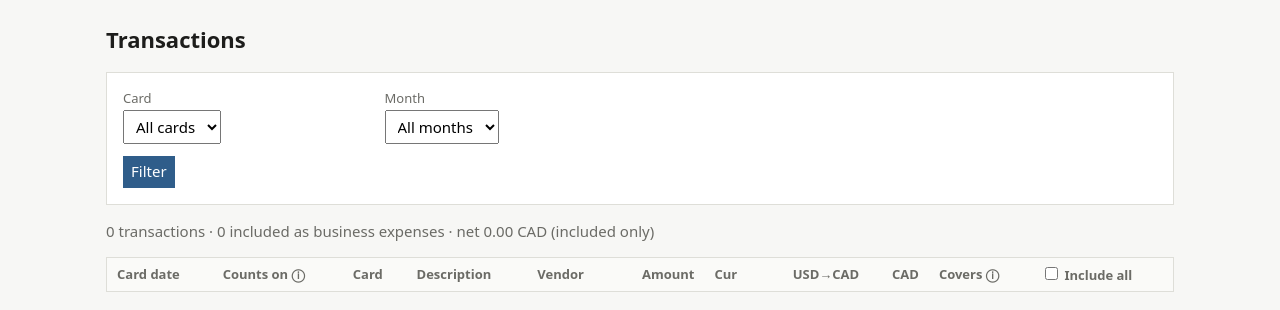
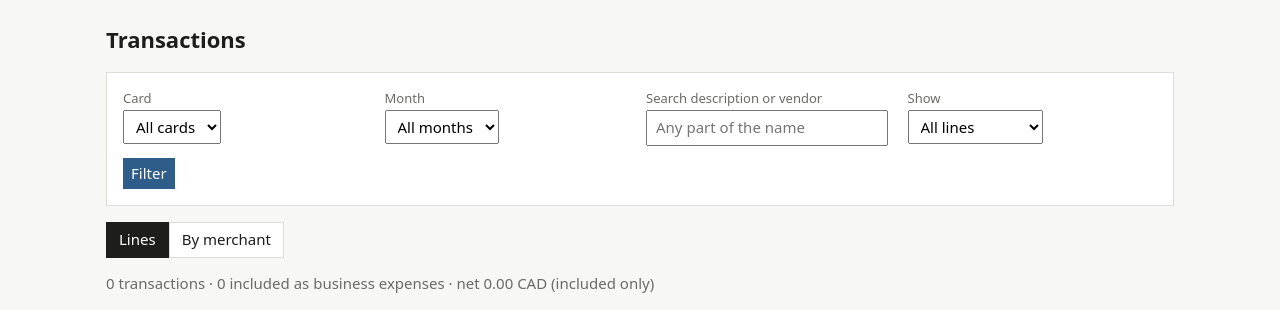
Before and after one commit to mcwnq/expense-tracking, a FastAPI app: page /transactions in a window 1280 px wide. Shown: the part 48-358 px from the top of the page. Run offline with FastAPI, Linux system fonts and the light colour scheme; data comes from the database, SQL or seed files in the repository; data that the repository does not hold is empty.

Commit message:
Bulk include/exclude: search, by-merchant view, grouped needs-a-vendor list, keep scroll position
Co-Authored-By: Claude Opus 5.5 (1M context) <noreply@anthropic.com>
Claude-Session: https://claude.ai/code/session_01MWjpfGWGN5uyBA1LvcexTr

```diff
--- a/app/main.py
+++ b/app/main.py
@@ -4,7 +4,7 @@ import csv
 import io
 from datetime import date
 from pathlib import Path
-from urllib.parse import quote
+from urllib.parse import quote, urlencode
 
 from fastapi import FastAPI, Form, Request, UploadFile
 from fastapi.responses import HTMLResponse, RedirectResponse, Response
@@ -197,7 +197,9 @@ def create_app(
         )
 
     @app.get("/transactions", response_class=HTMLResponse)
-    def transactions(request: Request, account_id: str = "", month: str = ""):
+    def transactions(
+        request: Request, account_id: str = "", month: str = "", q: str = "", show: str = "", view: str = ""
+    ):
         # The filter form sends empty strings for "All"
         account_id = int(account_id) if account_id.isdigit() else None
         sql = (
@@ -215,6 +217,12 @@ def create_app(
         if month:
             sql += " AND substr(t.tax_date, 1, 7) = ?"
             args.append(month)
+        if q.strip():
+            sql += " AND (upper(t.description) LIKE ? OR upper(coalesce(v.name, '')) LIKE ?)"
+            args += [f"%{q.strip().upper()}%"] * 2
+        if show in ("included", "excluded"):
+            sql += " AND t.excluded = ?"
+            args.append(int(show == "excluded"))
         sql += " ORDER BY t.tax_date DESC, t.id DESC"
         rows = conn.execute(sql, args).fetchall()
         accounts = conn.execute("SELECT * FROM accounts ORDER BY name").fetchall()
@@ -225,19 +233,32 @@ def create_app(
             )
         ]
         total_cad = sum(r["cad_cents"] or 0 for r in rows if not r["excluded"])
-        all_included = bool(rows) and not any(r["excluded"] for r in rows)
+        view = "merchants" if view == "merchants" else "lines"
+        here = f"/transactions?{urlencode({'account_id': account_id or '', 'month': month, 'q': q, 'show': show, 'view': view})}"
         return render(
             request,
             "transactions.html",
             rows=rows,
+            groups=vendors.group_by_merchant(rows) if view == "merchants" else [],
             accounts=accounts,
             months=months,
             account_id=account_id,
             month=month,
+            q=q,
+            show=show,
+            view=view,
+            here=here,
+            here_for=lambda v: here.replace(f"view={view}", f"view={v}"),
+            all_ids=",".join(str(r["id"]) for r in rows),
             total_cad=total_cad,
-            all_included=all_included,
+            all_included=bool(rows) and not any(r["excluded"] for r in rows),
             included_count=sum(1 for r in rows if not r["excluded"]),
         )
+
+    @app.post("/transactions/set-included")
+    def set_included_many(ids: str = Form(""), included: int = Form(1), back: str = Form("/transactions")):
+        vendors.set_included_ids(conn, [int(i) for i in ids.split(",") if i.isdigit()], bool(included))
+        return RedirectResponse(back if back.startswith("/") and not back.startswith("//") else "/transactions", status_code=303)
 
     @app.get("/formats", response_class=HTMLResponse)
     def formats(request: Request):
@@ -276,7 +297,8 @@ def create_app(
             s=vendors.summary(conn, year, only),
             show=show,
             years=vendors.years(conn) or [year],
-            unassigned=vendors.unassigned(conn, year),
+            unassigned=(unassigned := vendors.unassigned(conn, year)),
+            unassigned_groups=vendors.group_by_merchant(unassigned),
             year_end=vendors.year_end_check(conn, year),
             fx_method=fx_method,
             annual_rate=annual_rate,
@@ -331,11 +353,6 @@ def create_app(
     def covers(txn_id: int, months: str = Form(""), back: str = Form("/transactions")):
         vendors.set_service_months(conn, txn_id, int(months) if months.isdigit() else None)
         return RedirectResponse(back, status_code=303)
-
-    @app.post("/transactions/include-all")
-    def include_all(account_id: str = Form(""), month: str = Form(""), included: int = Form(1)):
-        vendors.set_included_where(conn, bool(included), int(account_id) if account_id.isdigit() else None, month or None)
-        return RedirectResponse(f"/transactions?account_id={account_id}&month={month}", status_code=303)
 
     @app.post("/accounts/{account_id}/default")
     def account_default(account_id: int, include_by_default: int = Form(1)):
--- a/app/static/style.css
+++ b/app/static/style.css
@@ -43,3 +43,9 @@ tr.excluded td { color:var(--muted); text-decoration:line-through; }
 tr.excluded td:nth-child(2), tr.excluded td:nth-child(10), tr.excluded td:last-child { text-decoration:none; }
 .card.alert { background:#fff7ec; border-color:#e9c48f; color:#7a4206; }
 h2 a.small { font-size:13px; font-weight:400; margin-left:8px; }
+details summary { cursor:pointer; font-size:13px; }
+table.lines { margin-top:6px; border:0; font-size:13px; }
+table.lines td { padding:3px 8px 3px 0; border:0; }
+table.groups > tbody > tr > td { vertical-align:top; }
+table.lines td { white-space:nowrap; }
+td.nowrap { white-space:nowrap; }
--- a/app/templates/base.html
+++ b/app/templates/base.html
@@ -20,5 +20,22 @@
 <main>
 {% block content %}{% endblock %}
 </main>
+<script>
+// Saving a change reloads the page; come back to the same scroll position instead of the top.
+try {
+  const key = "scroll:" + location.pathname + location.search;
+  const saved = sessionStorage.getItem(key);
+  if (saved !== null) {
+    sessionStorage.removeItem(key);
+    window.addEventListener("load", () => window.scrollTo(0, +saved));
+  }
+  document.addEventListener("submit", e => {
+    if (e.target.method.toLowerCase() !== "post") return;
+    const back = e.target.querySelector("input[name=back]");
+    const url = back ? new URL(back.value, location.href) : location;
+    sessionStorage.setItem("scroll:" + url.pathname + url.search, String(window.scrollY));
+  });
+} catch (err) {}
+</script>
 </body>
 </html>
--- a/app/templates/index.html
+++ b/app/templates/index.html
@@ -15,7 +15,7 @@
     <td class="num">{{ a.n }}</td>
     <td>{{ a.first or "" }}</td><td>{{ a.last or "" }}</td>
     <td><form class="inline" method="post" action="/accounts/{{ a.id }}/default">
-      <select name="include_by_default" onchange="this.form.submit()" aria-label="Default for new imports from {{ a.name }}">
+      <select name="include_by_default" onchange="this.form.requestSubmit()" aria-label="Default for new imports from {{ a.name }}">
         <option value="1" {% if a.include_by_default %}selected{% endif %}>Included</option>
         <option value="0" {% if not a.include_by_default %}selected{% endif %}>Excluded</option>
       </select></form></td>
--- a/app/templates/transactions.html
+++ b/app/templates/transactions.html
@@ -2,27 +2,67 @@
 {% block content %}
 <h1>Transactions</h1>
 <form class="card" method="get">
+  <input type="hidden" name="view" value="{{ view }}">
   <div class="grid">
     <div><label>Card</label><select name="account_id"><option value="">All cards</option>
       {% for a in accounts %}<option value="{{ a.id }}" {% if a.id == account_id %}selected{% endif %}>{{ a.name }}</option>{% endfor %}</select></div>
     <div><label>Month</label><select name="month"><option value="">All months</option>
       {% for m in months %}<option {% if m == month %}selected{% endif %}>{{ m }}</option>{% endfor %}</select></div>
+    <div><label>Search description or vendor</label><input name="q" value="{{ q }}" placeholder="Any part of the name" type="search"></div>
+    <div><label>Show</label><select name="show">
+      <option value="">All lines</option>
+      <option value="included" {% if show == "included" %}selected{% endif %}>Included only</option>
+      <option value="excluded" {% if show == "excluded" %}selected{% endif %}>Excluded only</option></select></div>
   </div>
   <button>Filter</button>
 </form>
+<div class="toolbar">
+  <div class="segmented" role="group" aria-label="View">
+    <a href="{{ here_for('lines') }}" {% if view == "lines" %}class="on" aria-current="true"{% endif %}>Lines</a><a href="{{ here_for('merchants') }}" {% if view == "merchants" %}class="on" aria-current="true"{% endif %}>By merchant</a>
+  </div>
+  {% if rows %}
+  <div>
+    {% for inc, label in [(1, "Include"), (0, "Exclude")] %}
+    <form class="inline" method="post" action="/transactions/set-included"
+      onsubmit="return confirm({{ (label ~ ' all ' ~ rows|length ~ ' transactions shown?')|tojson|forceescape }})">
+      <input type="hidden" name="ids" value="{{ all_ids }}"><input type="hidden" name="included" value="{{ inc }}">
+      <input type="hidden" name="back" value="{{ here }}">
+      <button class="secondary">{{ label }} all {{ rows|length }} shown</button></form>
+    {% endfor %}
+  </div>
+  {% endif %}
+</div>
 <p class="muted">{{ rows|length }} transactions · {{ included_count }} included as business expenses · net {{ total_cad|money }} CAD (included only)</p>
+{% if view == "merchants" %}
+<p class="muted">Lines are grouped by vendor, or by the start of the description when there's no vendor yet. Tick a merchant to include all its lines, untick to exclude them all.</p>
 <table>
-  <tr><th>Card date</th><th>Counts on <span class="muted" title="The date used for the tax year, month and USD rate. Change it if the card date is off (e.g. UTC).">ⓘ</span></th><th>Card</th><th>Description</th><th>Vendor</th><th class="num">Amount</th><th>Cur</th><th class="num">USD→CAD</th><th class="num">CAD</th><th>Covers <span class="muted" title="For a prepaid charge such as an annual subscription: the amount is spread by day over this period, so part of it can count in the next tax year.">ⓘ</span></th><th><form class="inline" method="post" action="/transactions/include-all">
-    <input type="hidden" name="account_id" value="{{ account_id or '' }}"><input type="hidden" name="month" value="{{ month or '' }}">
-    <input type="hidden" name="included" value="{{ 0 if all_included else 1 }}">
-    <label style="display:inline; color:inherit; font-size:inherit"><input type="checkbox" {% if all_included %}checked{% endif %} onchange="this.form.submit()" aria-label="Include all shown transactions"> Include all</label>
-  </form></th></tr>
+  <tr><th>Include</th><th>Merchant</th><th>Category</th><th class="num">Lines included</th><th>Dates</th><th class="num">CAD</th><th></th></tr>
+  {% for g in groups %}
+  <tr {% if not g.included %}class="excluded"{% endif %}>
+    <td><form class="inline" method="post" action="/transactions/set-included">
+      <input type="hidden" name="ids" value="{{ g.ids|join(',') }}"><input type="hidden" name="back" value="{{ here }}">
+      <input type="hidden" name="included" value="{{ 0 if g.included == g.n else 1 }}">
+      <input type="checkbox" {% if g.included == g.n %}checked{% endif %} {% if 0 < g.included < g.n %}data-mixed{% endif %}
+        onchange="this.form.requestSubmit()" aria-label="Include all {{ g.n }} lines from {{ g.label }}"></form></td>
+    <td>{{ g.label }}{% if not g.vendor %} <span class="muted">· no vendor yet, e.g. {{ g.sample }}</span>{% endif %}</td>
+    <td>{{ g.category or "" }}</td>
+    <td class="num">{{ g.included }} of {{ g.n }}</td>
+    <td class="nowrap">{{ g.first }}{% if g.last != g.first %} to {{ g.last }}{% endif %}</td>
+    <td class="num">{{ g.cad_cents|money }}</td>
+    <td class="nowrap"><a href="/transactions?{{ {'account_id': account_id or '', 'month': month, 'q': g.label, 'show': show, 'view': 'lines'}|urlencode }}">See lines</a></td>
+  </tr>
+  {% endfor %}
+</table>
+<script>document.querySelectorAll("input[data-mixed]").forEach(c => c.indeterminate = true)</script>
+{% else %}
+<table>
+  <tr><th>Card date</th><th>Counts on <span class="muted" title="The date used for the tax year, month and USD rate. Change it if the card date is off (e.g. UTC).">ⓘ</span></th><th>Card</th><th>Description</th><th>Vendor</th><th class="num">Amount</th><th>Cur</th><th class="num">USD→CAD</th><th class="num">CAD</th><th>Covers <span class="muted" title="For a prepaid charge such as an annual subscription: the amount is spread by day over this period, so part of it can count in the next tax year.">ⓘ</span></th><th>Include</th></tr>
   {% for t in rows %}
   <tr {% if t.excluded %}class="excluded"{% endif %}>
     <td>{{ t.txn_date }}</td>
     <td><form class="inline" method="post" action="/transactions/{{ t.id }}/tax-date">
-      <input type="hidden" name="back" value="/transactions?account_id={{ account_id or '' }}&month={{ month or '' }}">
-      <input type="date" name="tax_date" value="{{ t.tax_date }}" aria-label="Date this counts on" onchange="this.form.submit()"
+      <input type="hidden" name="back" value="{{ here }}">
+      <input type="date" name="tax_date" value="{{ t.tax_date }}" aria-label="Date this counts on" onchange="this.form.requestSubmit()"
         {% if t.tax_date != t.txn_date %}style="border-color:#a65d00"{% endif %}>
     </form></td>
     <td>{{ t.account }}</td><td>{{ t.description }}</td><td>{{ t.vendor or "" }}</td>
@@ -30,22 +70,23 @@
     <td class="num">{{ t.fx_rate or "" }}</td>
     <td class="num {% if t.cad_cents is none %}warn{% endif %}">{{ t.cad_cents|money }}</td>
     <td><form class="inline" method="post" action="/transactions/{{ t.id }}/covers">
-      <input type="hidden" name="back" value="/transactions?account_id={{ account_id or '' }}&month={{ month or '' }}">
-      <select name="months" onchange="this.form.submit()" aria-label="Service period for {{ t.description }}">
+      <input type="hidden" name="back" value="{{ here }}">
+      <select name="months" onchange="this.form.requestSubmit()" aria-label="Service period for {{ t.description }}">
         <option value="" {% if not t.service_months %}selected{% endif %}>—</option>
         {% for m in [1, 3, 6, 12, 24, 36] %}<option value="{{ m }}" {% if t.service_months == m %}selected{% endif %}>{{ m }} mo</option>{% endfor %}
         {% if t.service_months and t.service_months not in [1, 3, 6, 12, 24, 36] %}<option value="{{ t.service_months }}" selected>{{ t.service_months }} mo</option>{% endif %}
       </select>
     </form></td>
     <td><form class="inline" method="post" action="/transactions/{{ t.id }}/exclude">
-      <input type="hidden" name="back" value="/transactions?account_id={{ account_id or '' }}&month={{ month or '' }}">
+      <input type="hidden" name="back" value="{{ here }}">
       <input type="hidden" name="excluded" value="{{ 0 if t.excluded else 1 }}">
       <input type="checkbox" {% if not t.excluded %}checked{% endif %}
         {% if not t.excluded and t.vendor and t.vendor_included and not t.vendor_category.endswith("(exclude)") %}
-        onchange="if (confirm({{ ('Similar charges from "' ~ t.vendor ~ '" (' ~ t.vendor_included ~ ' more) are included as business expenses. Are you sure you want to exclude this one?')|tojson|forceescape }})) this.form.submit(); else this.checked = true"
-        {% else %}onchange="this.form.submit()"{% endif %} aria-label="Include {{ t.description }} as a business expense" title="Business expense">
+        onchange="if (confirm({{ ('Similar charges from "' ~ t.vendor ~ '" (' ~ t.vendor_included ~ ' more) are included as business expenses. Are you sure you want to exclude this one?')|tojson|forceescape }})) this.form.requestSubmit(); else this.checked = true"
+        {% else %}onchange="this.form.requestSubmit()"{% endif %} aria-label="Include {{ t.description }} as a business expense" title="Business expense">
     </form></td>
   </tr>
   {% endfor %}
 </table>
+{% endif %}
 {% endblock %}
```
Also changed, not shown: app/templates/summary.html (+23 -11 lines), app/vendors.py (+42 -14 lines), tests/test_app.py (+35 -4 lines), README.md.
